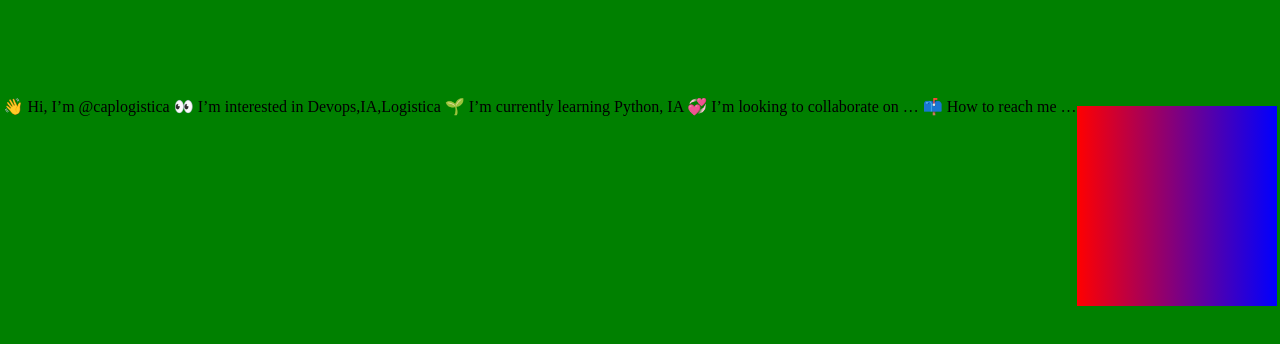
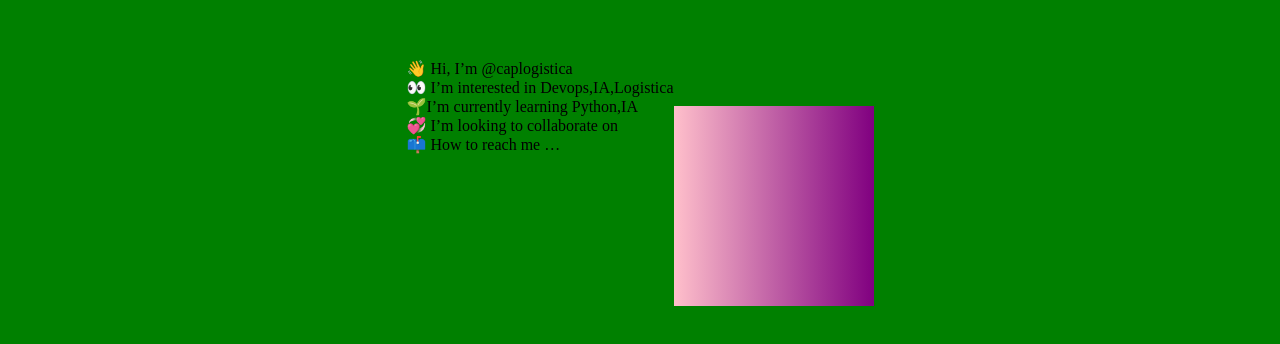
Before and after one commit to caplogistica/caplogistica.github.io, a plain HTML site: page index.html in a window 1280 px wide. Shown: the part 294-638 px from the top of the page. Drawn offline with Linux system fonts and the light colour scheme.

Commit message:
Update index.html
-change backgrown color
-order text

```diff
--- a/index.html
+++ b/index.html
@@ -1,9 +1,22 @@
 <html>
-<head> 👋 Hi, I’m @caplogistica
-👀 I’m interested in Devops,IA,Logistica
-🌱 I’m currently learning Python, IA
-💞️ I’m looking to collaborate on …
-📫 How to reach me …
+<head>
+  <!-- He corregido el error ortográfico en el título -->
+  <title>Este es un cubo que no para nunca</title>
+
+  <div>
+  <div>👋 Hi, I’m @caplogistica</div>
+     <div>👀 I’m interested in Devops,IA,Logistica</div>
+     <div>🌱I’m currently learning Python,IA</div>
+     <div>💞️ I’m looking to collaborate on</div>
+	 <div>📫 How to reach me …</div>
+
+	</div>
+
+
+
+</head>
+
+
   <style>
     * {
       margin: 0;
@@ -29,7 +42,8 @@ body {
       position: absolute;
       width: 200px;
       height: 200px;
-  background: linear-gradient(to right, red, blue);
+      /* He cambiado el gradiente de color para que sea más suave y armonioso */
+      background: linear-gradient(to right, pink, purple);
     }
 
     .front {
@@ -65,7 +79,7 @@ body {
       }
     }
   </style>
-</head>
+
 <body>
   <div class="cube">
     <div class="front"></div>
```
Lines whose indentation alone changed are shown as unchanged.
